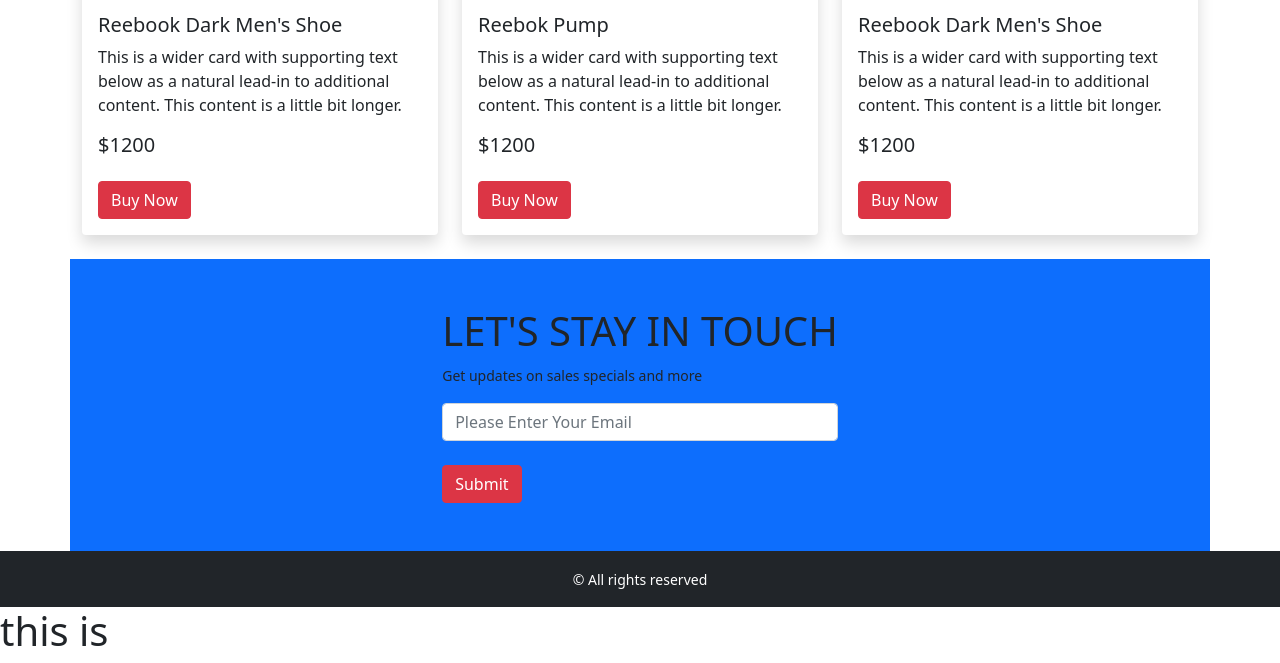
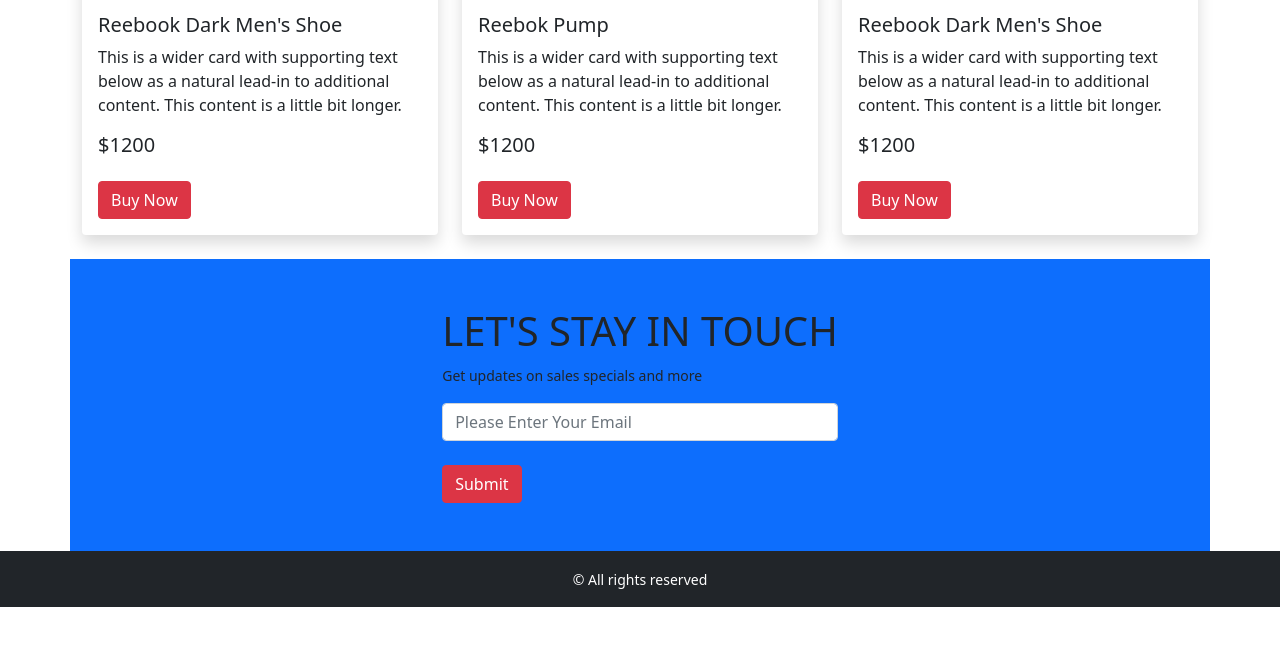
Before and after one commit to CsdSreekanta/panda-ecommerce, a plain HTML site: page index.html in a window 1280 px wide. Shown: the part 1734-2397 px from the top of the page. After the commit the page ends 2341 px from the top, so only its background shows below. Drawn offline with nearby package versions, Linux system fonts and the light colour scheme.

Commit message:
h1 removed

```diff
--- a/index.html
+++ b/index.html
@@ -243,7 +243,7 @@
       <div class="bg-dark text-center py-3">
         <small class="text-white ">&copy; All rights reserved</small>
       </div>
-      <h1>this is</h1>
+
 
     </footer>
 
```
